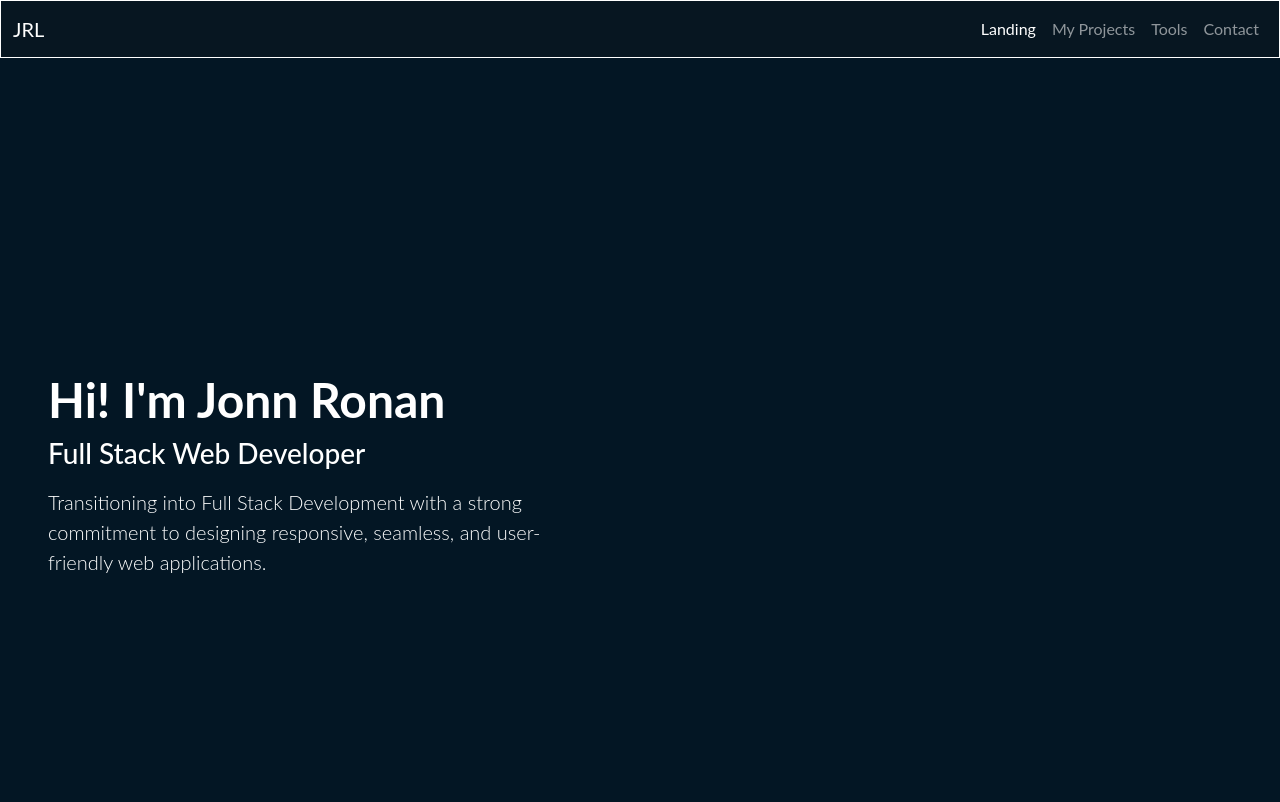
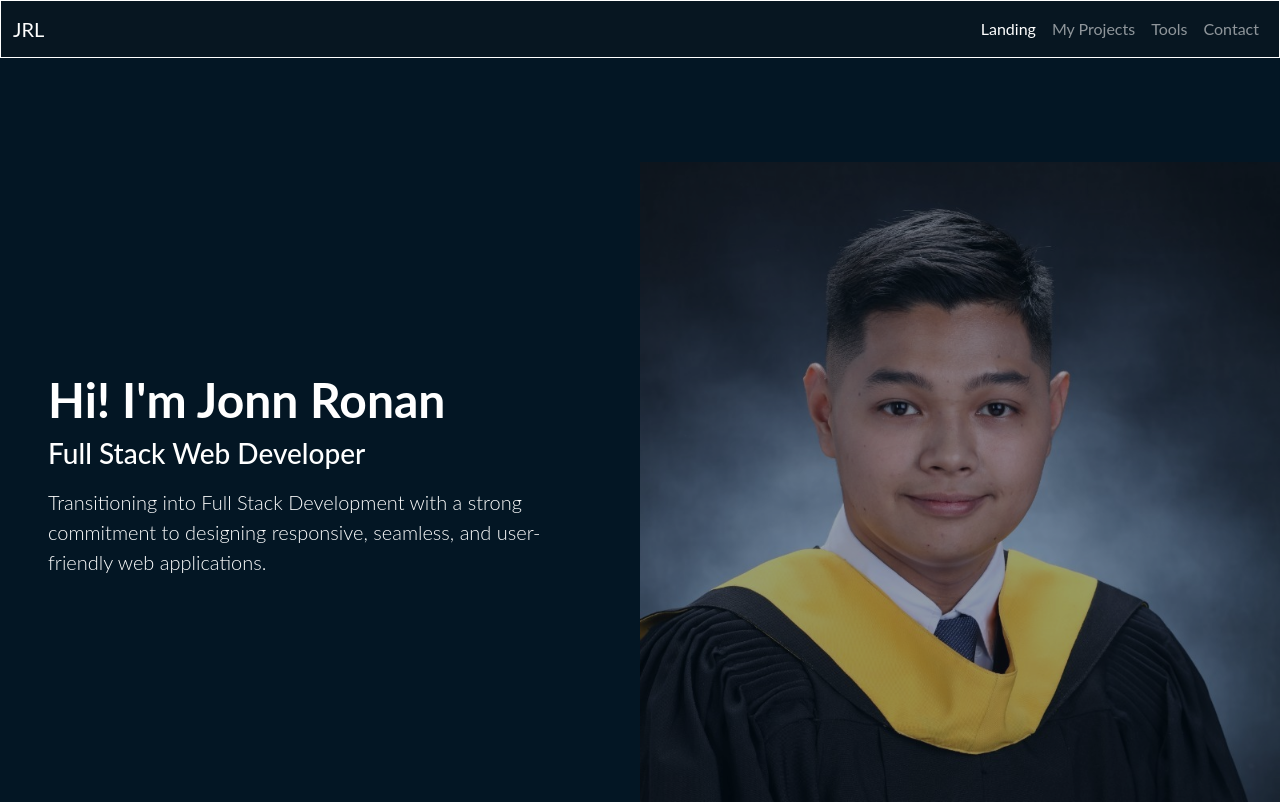
Before and after one commit to jonnronanmn/webportfolio, a plain HTML site: page index.html in a window 1280 px wide. Shown: the top 802 px of the page. Drawn offline with nearby package versions, Linux system fonts and the light colour scheme.

Commit message:
revised capstone1 done

```diff
--- a/index.css
+++ b/index.css
@@ -19,7 +19,7 @@ body{
   overflow: hidden;
 }
 
-#home::after {
+#landing::after {
   content: '';
   position: absolute;
   top: 0;
@@ -32,7 +32,7 @@ body{
   z-index: 1;
 }
 
-#home .row {
+#landing .row {
   position: relative;
   z-index: 2;
 }
```
